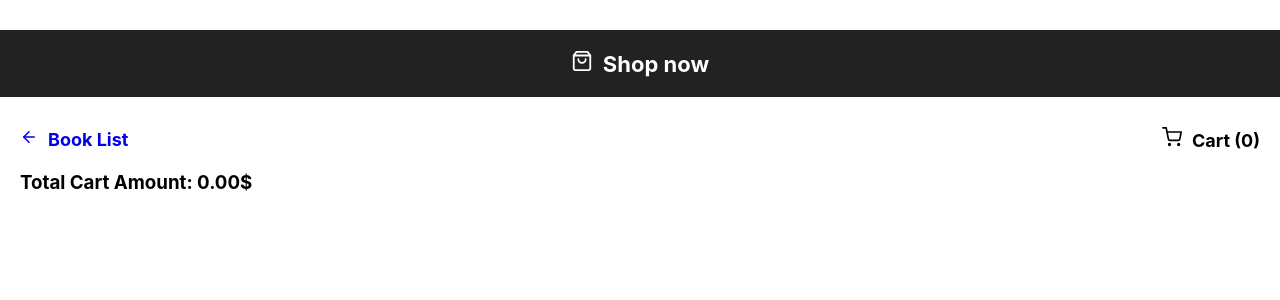
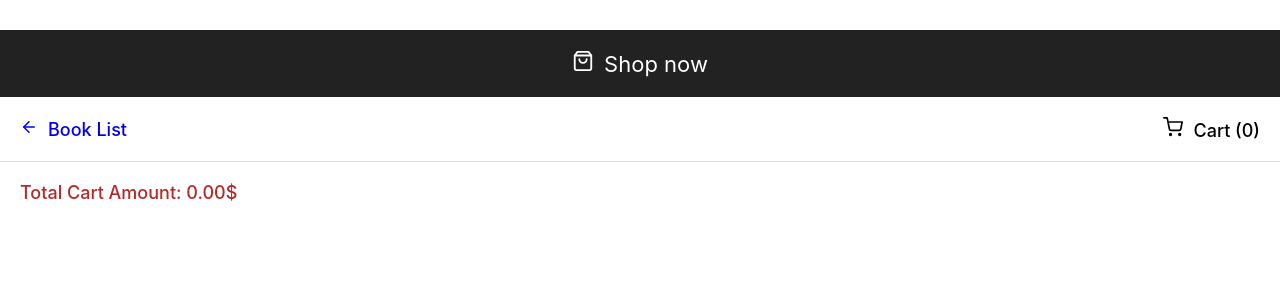
Before and after one commit to safar53/shop, a React (Create React App) app: page /cart in a window 1280 px wide. Shown: the top 300 px of the page. Built offline with nearby package versions, Linux system fonts and the light colour scheme.

Commit message:
css customize

```diff
--- a/src/App.js
+++ b/src/App.js
@@ -4,8 +4,6 @@ import { Route } from "react-router-dom";
 import MainContext from "./MainContext";
 import Products from "./components/Products";
 import Cart from "./components/Cart";
-import { FiShoppingBag } from "react-icons/fi"
-
 import { data } from "./data";
 
 export default function App() {
@@ -55,7 +53,6 @@ export default function App() {
       value={{ state: state, addToCart, removeFromCart, increase, decrease }}
     >
       <div className="App">
-        <h1><FiShoppingBag />Shop now</h1>
         <Route exact path="/shop" component={Products} />
         <Route path="/cart" component={Cart} />
       </div>
--- a/src/components/Cart.js
+++ b/src/components/Cart.js
@@ -1,7 +1,7 @@
 import { useContext } from "react";
 import MainContext from "../MainContext";
 import { Link } from "react-router-dom";
-import { FiShoppingCart, FiArrowLeft, FiPlus, FiMinus } from 'react-icons/fi'
+import { FiShoppingCart, FiArrowLeft, FiPlus, FiMinus, FiShoppingBag } from 'react-icons/fi'
 
 const Cart = () => {
   const context = useContext(MainContext);
@@ -17,21 +17,27 @@ const Cart = () => {
 
   return (
     <div className="container">
-      <h2>
+      <div className="header">
+        <div className="header-top"><FiShoppingBag />Shop now</div>
+        <div className="navbar">
           <Link to="/shop"><FiArrowLeft />Book List</Link> <span><FiShoppingCart />Cart ({totalCartCount})</span>
-      </h2>
-
-      <h3 className="total-amount">Total Cart Amount: {totalCartAmount}$</h3>
-
+        </div>
+      </div>
+      <div className="content">
+        <div className="total-amount">Total Cart Amount: {totalCartAmount}$</div>
         {context.state.cart.map((book) => (
-        <div className="book" key={book.id}>
-          <img src={book.image} alt={book.name} />
+          <div className="book-container" key={book.id}>
+            <div className="book-img">
+              <div className="aspect-ratio-container">
+                <img className="aspect-ratio-item" src={book.image} alt={book.name} />
+              </div>
+            </div>
             <div className="book-info">
-            <h3>{book.name}</h3>
-            <p><b>Author:</b> {book.author}</p>
-            <p><b>Price:</b> {book.price}$</p>
-            <p><b>Total:</b> {(book.price * book.count).toFixed(2)}$</p>
-            <p><b>Count:</b> {book.count}</p>
+              <h3 className="book-name">{book.name}</h3>
+              <p className="author">Author: {book.author}</p>
+              <p className="price">Price: {book.price}$</p>
+              <p className="total-price">Total: {(book.price * book.count).toFixed(2)}$</p>
+              <p className="count">Count: {book.count}</p>
               <button className="increase" onClick={() => context.decrease(book.id)}><FiMinus /></button>
               <button className="decrease" onClick={() => context.increase(book.id)}><FiPlus /></button>
               <button className="remove-from-cart" onClick={() => context.removeFromCart(book.id)}>
@@ -41,6 +47,7 @@ const Cart = () => {
           </div>
         ))}
       </div>
+    </div>
   );
 };
 
--- a/src/components/Products.js
+++ b/src/components/Products.js
@@ -1,7 +1,7 @@
 import { useContext } from "react";
 import { Link } from "react-router-dom";
 import MainContext from "../MainContext";
-import { FiShoppingCart } from 'react-icons/fi'
+import { FiShoppingCart, FiShoppingBag } from 'react-icons/fi'
 
 
 const Products = (props) => {
@@ -14,17 +14,24 @@ const Products = (props) => {
 
   return (
     <div className="container">
-      <h2>
-        <span></span>
+      <div className="header">
+        <div className="header-top"><FiShoppingBag />Shop now</div>
+        <div className="navbar">
           <Link to="/cart"><FiShoppingCart />Cart ({totalCartCount})</Link>
-      </h2>
+        </div>
+      </div>
+      <div className="content">
         {context.state.bookList.map((book) => (
-        <div className="book" key={book.id}>
-          <img src={book.image} alt={book.name} />
+          <div className="book-container" key={book.id}>
+            <div className="book-img">
+              <div className="aspect-ratio-container">
+                <img className="aspect-ratio-item" src={book.image} alt={book.name} />
+              </div>
+            </div>
             <div className="book-info">
-            <h3>{book.name}</h3>
-            <p><b>Author:</b> {book.author}</p>
-            <p><b>Price:</b> {book.price}$</p>
+              <h3 className="book-name">{book.name}</h3>
+              <p className="author">Author: {book.author}</p>
+              <p className="price">Price: {book.price}$</p>
               <button className="add-to-cart" onClick={() => context.addToCart(book)}>
                 Add to basket
               </button>
@@ -32,6 +39,7 @@ const Products = (props) => {
           </div>
         ))}
       </div>
+    </div>
   );
 };
 
--- a/src/styles.css
+++ b/src/styles.css
@@ -1,12 +1,12 @@
 body {
   margin: 0;
-  font-family: -apple-system, BlinkMacSystemFont, 'Segoe UI', 'Roboto', 'Oxygen', 'Ubuntu', 'Cantarell', 'Fira Sans', 'Droid Sans', 'Helvetica Neue', sans-serif;
+  font-family: -apple-system, BlinkMacSystemFont, "Segoe UI", "Roboto", "Oxygen", "Ubuntu", "Cantarell", "Fira Sans", "Droid Sans", "Helvetica Neue", sans-serif;
   -webkit-font-smoothing: antialiased;
   -moz-osx-font-smoothing: grayscale;
 }
 
 code {
-  font-family: source-code-pro, Menlo, Monaco, Consolas, 'Courier New', monospace;
+  font-family: source-code-pro, Menlo, Monaco, Consolas, "Courier New", monospace;
 }
 
 * {
@@ -24,29 +24,34 @@ a:visited {
   color: #000;
 }
 
-html, body, #root {
+html,
+body,
+#root {
   height: 100%;
 }
 
-.App h1 {
+.container {
+  padding: 30px 0;
+}
+
+.container .header {
+  border-bottom: 1px solid #ddd;
+}
+
+.container .header .header-top {
   font-size: 22px;
   background: #222;
-  margin: 30px 0;
   padding: 20px 0;
   color: white;
   text-align: center;
 }
 
-.App h1 svg {
+.container .header .header-top svg {
   margin-right: 10px;
 }
 
-.App .container {
-  padding: 0 20px;
-}
-
-.App .container h2 {
-  font-size: 18px;
+.container .header .navbar {
+  padding: 20px;
   display: -webkit-box;
   display: -ms-flexbox;
   display: flex;
@@ -58,42 +63,76 @@ html, body, #root {
           align-items: center;
 }
 
-.App .container h2 svg {
+.container .header .navbar svg {
   margin-right: 10px;
 }
 
-.App .container h2 span svg {
+.container .header .navbar a,
+.container .header .navbar span {
+  font-size: 18px;
+  font-weight: 500;
+}
+
+.container .header .navbar span svg {
   width: 20px;
   height: 20px;
   margin-right: 10px;
 }
 
-.App .container .total-amount {
-  margin: 20px 0;
+.container .content .total-amount {
+  padding: 20px;
+  font-size: 18px;
+  font-weight: 500;
+  color: #b42929;
 }
 
-.App .container .book {
+.container .content .book-container {
   display: -webkit-box;
   display: -ms-flexbox;
   display: flex;
-  padding: 10px;
-  margin-bottom: 10px;
+  padding: 20px;
   border: 1px solid #ddd;
   display: flex;
 }
 
-.App .container .book img {
-  width: 130px;
-  margin-right: 30px;
+.container .content .book-container .book-img {
+  width: 200px;
+  height: 300px;
+  margin-right: 20px;
 }
 
-.App .container .book .book-info p {
+.container .content .book-container .book-img .aspect-ratio-container {
+  position: relative;
+  height: 0;
+  padding-top: 150%;
+}
+
+.container .content .book-container .book-img .aspect-ratio-container .aspect-ratio-item {
+  position: absolute;
+  top: 0;
+  left: 0;
+  width: 100%;
+  height: 100%;
+  -o-object-fit: cover;
+     object-fit: cover;
+}
+
+.container .content .book-container .book-info {
+  -webkit-box-flex: 1;
+      -ms-flex: 1;
+          flex: 1;
+}
+
+.container .content .book-container .book-info p {
   padding: 10px 0;
   font-size: 16px;
   font-weight: 500;
 }
 
-.App .container .book .book-info .add-to-cart, .App .container .book .book-info .remove-from-cart, .App .container .book .book-info .increase, .App .container .book .book-info .decrease {
+.container .content .book-container .book-info .add-to-cart,
+.container .content .book-container .book-info .remove-from-cart,
+.container .content .book-container .book-info .increase,
+.container .content .book-container .book-info .decrease {
   padding: 8px;
   background-color: aliceblue;
   color: #000;
@@ -104,21 +143,26 @@ html, body, #root {
   font-weight: 500;
 }
 
-.App .container .book .book-info .add-to-cart:hover, .App .container .book .book-info .remove-from-cart:hover, .App .container .book .book-info .increase:hover, .App .container .book .book-info .decrease:hover {
+.container .content .book-container .book-info .add-to-cart:hover,
+.container .content .book-container .book-info .remove-from-cart:hover,
+.container .content .book-container .book-info .increase:hover,
+.container .content .book-container .book-info .decrease:hover {
   background-color: #1201fc;
   color: #fff;
 }
 
-.App .container .book .book-info .remove-from-cart {
+.container .content .book-container .book-info .remove-from-cart {
+  display: block;
   margin-top: 10px;
 }
 
-.App .container .book .book-info .remove-from-cart:hover {
+.container .content .book-container .book-info .remove-from-cart:hover {
   background-color: #ff1201;
 }
 
-.App .container .book .book-info .increase, .App .container .book .book-info .decrease {
-  padding: 8px 20px;
+.container .content .book-container .book-info .increase,
+.container .content .book-container .book-info .decrease {
+  padding: 8px 25.5px;
   margin-right: 10px;
 }
 /*# sourceMappingURL=styles.css.map */
--- a/src/styles.scss
+++ b/src/styles.scss
@@ -1,14 +1,14 @@
 body {
   margin: 0;
-  font-family: -apple-system, BlinkMacSystemFont, 'Segoe UI', 'Roboto', 'Oxygen',
-    'Ubuntu', 'Cantarell', 'Fira Sans', 'Droid Sans', 'Helvetica Neue',
+  font-family: -apple-system, BlinkMacSystemFont, "Segoe UI", "Roboto", "Oxygen",
+    "Ubuntu", "Cantarell", "Fira Sans", "Droid Sans", "Helvetica Neue",
     sans-serif;
   -webkit-font-smoothing: antialiased;
   -moz-osx-font-smoothing: grayscale;
 }
 
 code {
-  font-family: source-code-pro, Menlo, Monaco, Consolas, 'Courier New',
+  font-family: source-code-pro, Menlo, Monaco, Consolas, "Courier New",
     monospace;
 }
 
@@ -27,15 +27,19 @@ a {
   }
 }
 
-html, body, #root {
+html,
+body,
+#root {
   height: 100%;
 }
 
-.App {
-  h1 {
+.container {
+  padding: 30px 0;
+  .header {
+    border-bottom: 1px solid #ddd;
+    .header-top {
       font-size: 22px;
       background: #222;
-    margin: 30px 0;
       padding: 20px 0;
       color: white;
       text-align: center;
@@ -43,15 +47,18 @@ html, body, #root {
         margin-right: 10px;
       }
     }
-  .container {
-    padding: 0 20px;
-    h2 {
-      font-size: 18px;
+    .navbar {
+      padding: 20px;
       display: flex;
       justify-content: space-between;
       align-items: center;
       svg {
         margin-right: 10px;
+      }
+      a,
+      span {
+        font-size: 18px;
+        font-weight: 500;
       }
       span {
         svg {
@@ -61,27 +68,48 @@ html, body, #root {
         }
       }
     }
+  }
+  .content {
     .total-amount {
-      margin: 20px 0;
+      padding: 20px;
+      font-size: 18px;
+      font-weight: 500;
+      color: rgb(180, 41, 41);
     }
-    .book {
+    .book-container {
       display: flex;
-      padding: 10px;
-      margin-bottom: 10px;
+      padding: 20px;
       border: 1px solid #ddd;
       display: flex;
-      img {
-        width: 130px;
-        margin-right: 30px;
+      .book-img {
+        width: 200px;
+        height: 300px;
+        margin-right: 20px;
+        .aspect-ratio-container {
+          position: relative;
+          height: 0;
+          padding-top: 150%;
+          .aspect-ratio-item {
+            position: absolute;
+            top: 0;
+            left: 0;
+            width: 100%;
+            height: 100%;
+            object-fit: cover;
+          }
+        }
       }
       .book-info {
-
+        flex: 1;
         p {
           padding: 10px 0;
           font-size: 16px;
           font-weight: 500;
         }
-        .add-to-cart, .remove-from-cart, .increase, .decrease {
+        .add-to-cart,
+        .remove-from-cart,
+        .increase,
+        .decrease {
           padding: 8px;
           background-color: aliceblue;
           color: #000;
@@ -96,16 +124,108 @@ html, body, #root {
           }
         }
         .remove-from-cart {
+          display: block;
           margin-top: 10px;
           &:hover {
             background-color: rgb(255, 18, 1);
           }
         }
-        .increase, .decrease {
-          padding: 8px 20px;
+        .increase,
+        .decrease {
+          padding: 8px 25.5px;
           margin-right: 10px;
         }
       }
     }
   }
 }
+
+// .App {
+//   h1 {
+//     font-size: 22px;
+//     background: #222;
+//     margin: 30px 0;
+//     padding: 20px 0;
+//     color: white;
+//     text-align: center;
+//     svg {
+//       margin-right: 10px;
+//     }
+//   }
+//   .container {
+//     padding: 0 20px;
+//     .navbar {
+//       font-size: 18px;
+//       display: flex;
+//       justify-content: space-between;
+//       align-items: center;
+//       svg {
+//         margin-right: 10px;
+//       }
+//       span {
+//         svg {
+//           width: 20px;
+//           height: 20px;
+//           margin-right: 10px;
+//         }
+//       }
+//     }
+//     .total-amount {
+//       margin: 20px 0;
+//     }
+//     .book {
+//       display: flex;
+//       padding: 10px;
+//       margin-bottom: 10px;
+//       border: 1px solid #ddd;
+//       display: flex;
+//       .aspect-ratio-container {
+//         position: relative;
+//         height: 0;
+//         padding-top: 50%;
+//         .aspect-ratio-item {
+//           position: absolute;
+//           top: 0;
+//           left: 0;
+//           width: 100%;
+//           height: 100%;
+//           object-fit: cover;
+//           // width: 130px;
+//           // margin-right: 30px;
+//         }
+//       }
+//       .book-info {
+
+//         p {
+//           padding: 10px 0;
+//           font-size: 16px;
+//           font-weight: 500;
+//         }
+//         .add-to-cart, .remove-from-cart, .increase, .decrease {
+//           padding: 8px;
+//           background-color: aliceblue;
+//           color: #000;
+//           cursor: pointer;
+//           border: 1px solid #000;
+//           border-radius: 4px;
+//           font-size: 16px;
+//           font-weight: 500;
+//           &:hover {
+//             background-color: #1201fc;
+//             color: #fff;
+//           }
+//         }
+//         .remove-from-cart {
+//           margin-top: 10px;
+//           &:hover {
+//             background-color: rgb(255, 18, 1);
+//           }
+//         }
+//         .increase, .decrease {
+//           padding: 8px 20px;
+//           margin-right: 10px;
+//         }
+//       }
+//     }
+//   }
+// }
```
Also changed, not shown: 1 other file (tests, documents, lock files or other folders). Lines whose indentation alone changed are shown as unchanged.
